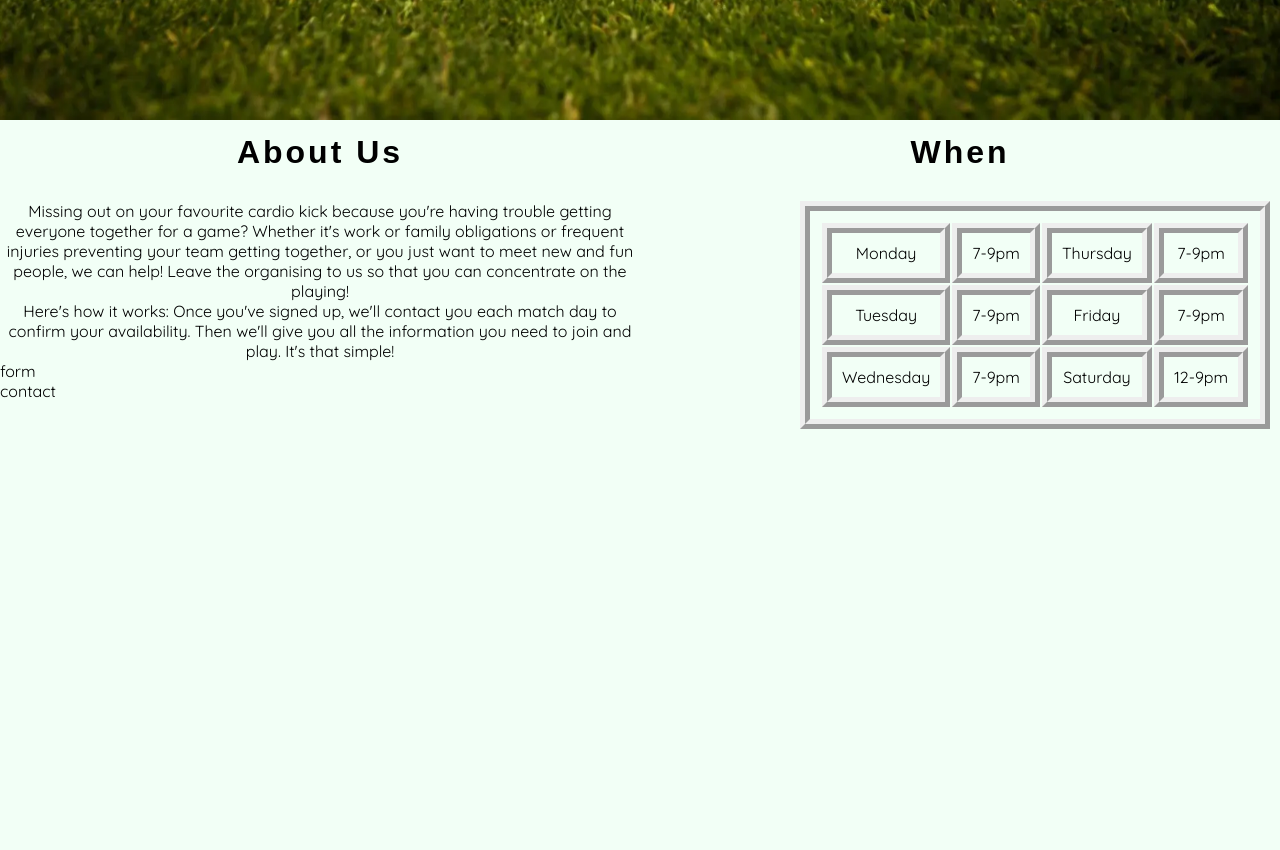
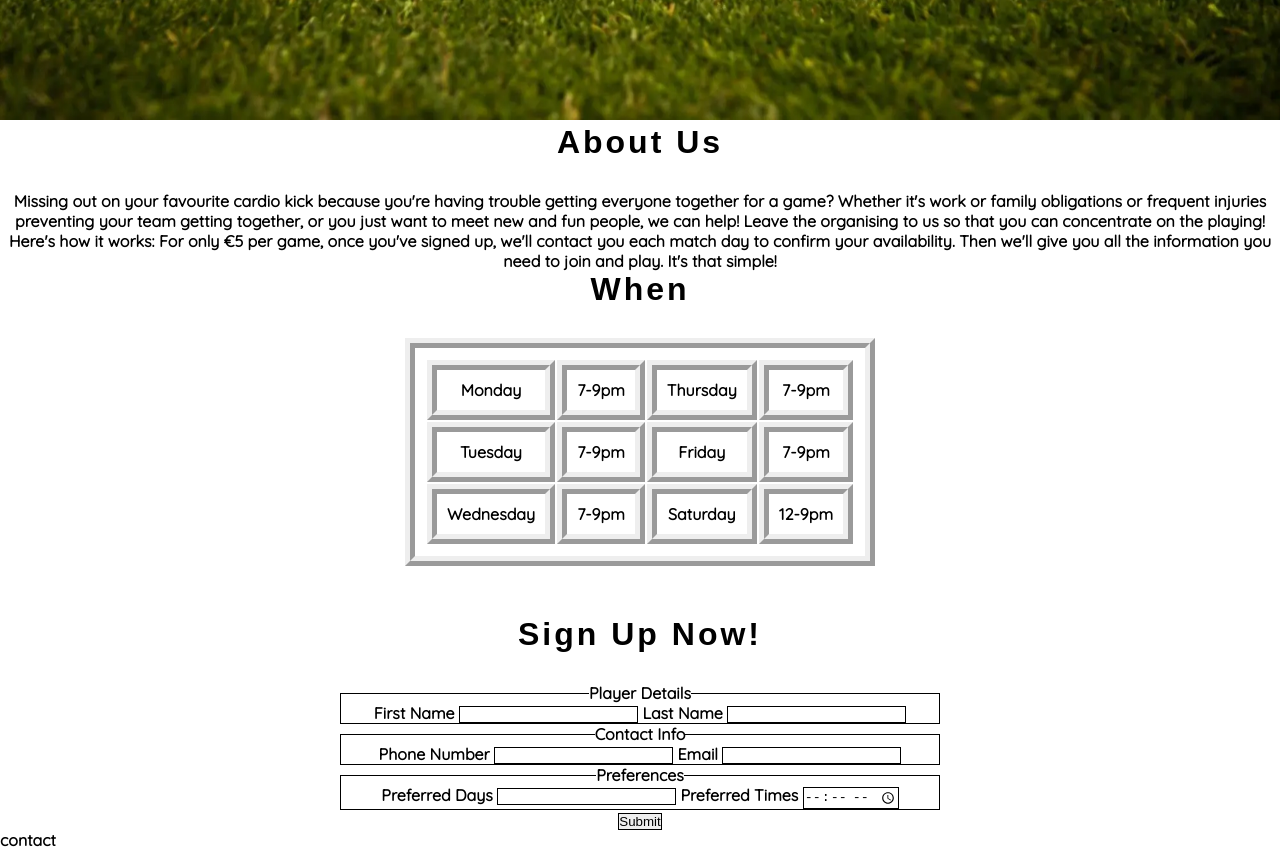
Before and after one commit to Ger-23/footy_friends, a plain HTML site: page index.html in a window 1280 px wide. Shown: the part 800-1650 px from the top of the page. Before the commit the page ends 1229 px from the top, so only its background shows below. Drawn offline with Linux system fonts and the light colour scheme; a web font is replaced by a local one.

Commit message:
add and style  Registration form

```diff
--- a/assets/css/style.css
+++ b/assets/css/style.css
@@ -1,15 +1,14 @@
 @import url('https://fonts.googleapis.com/css2?family=Quicksand&family=Rampart+One&display=swap');
 
 * {
-    margin: 0px;
+    margin: 0;
     padding: 0;
     border: none;
 }
 
 body {
     font-family: 'Quicksand', sans-serif;
-    font-weight: 300;
-    background-color: #f2fff6;
+    font-weight: 600;
 }
 
 /* title and headings */
@@ -60,25 +59,28 @@ img {
 
 /* Content */
 
-#section {
-    margin-top: 10px;
-    margin-bottom: 10px;
+
+#about {
+    display:block;
+    text-align: center;
 }
 
-#about {
+#about h1 {
     text-align: center;
-    width: 50%;
-    float: left;
+}
+
+#about p {
+    text-align: center;
 }
 
 #when {
+    display: block;
     text-align: center;
-    width: 50%;
-    float: right;
 }
 
 #timetable {
-    margin-left: 25%;
+    margin-left: auto;
+    margin-right: auto;
 }
 
 #timetable, tr, td {
@@ -87,7 +89,7 @@ img {
     margin-top: 30px;
 }
 
-#about h1 {
+#about h2 {
     font-size: 200%;
     margin-bottom: 30px;
 }
@@ -95,3 +97,30 @@ img {
 #when h2 {
     font-size: 200%;
 }
+
+#registration h2 {
+    font-size: 200%;
+    margin-bottom: 30px;
+    text-align: center;
+}
+
+/* Form Registration */
+
+
+#registration {
+    display: block;
+    text-align: center;
+}
+
+.form {
+    border: 1px solid;
+}
+
+#signup {
+    margin-top: 50px;
+}
+#form2 {
+    width: 600px;
+    margin-left: auto;
+    margin-right: auto;
+}
--- a/index.html
+++ b/index.html
@@ -14,11 +14,11 @@
 <body>
 
     <!--navigation-->
-
+    <header>
         <nav>
             <div id="navdiv">
+                <h1 id=title>Footy Friends</h1>
                 <ul>
-                <li id=title><a href="#">Footy Friends</a></li>
                     <li><a href="#">Contact</a></li>
                     <li><a href="#">Register</a></li>
                     <li><a href="#">About</a></li>
@@ -26,30 +26,74 @@
             </div>
         </nav>
 
-    <!--Header-->
-
-    <header>
         <img src="assets/images/pexel_pitch1.webp" alt="ball in front of goal on football pitch in stadium">
     </header>
 
     <!--Content-->
 
-    <section id="section">
-            <div id="about">
-                <h1>About Us</h1>
-                <p>Missing out on your favourite cardio kick because you're having trouble getting everyone together for a game? Whether it's work or family obligations or frequent injuries preventing your team getting together, or you just want to meet new and fun people, we can help! Leave the organising to us so that you can concentrate on the playing! <br> Here's how it works: Once you've signed up, we'll contact you each match day to confirm your availability. Then we'll give you all the information you need to join and play. It's that simple! </p>
-            </div>
+    <section id="about">
+        <h2>About Us</h2>
+        <p>Missing out on your favourite cardio kick because you're having trouble getting everyone together for a
+            game? Whether it's work or family obligations or frequent injuries preventing your team getting
+            together, or you just want to meet new and fun people, we can help! Leave the organising to us so that
+            you can concentrate on the playing! <br> Here's how it works: For only €5 per game, once you've signed up,
+            we'll contact you
+            each match day to confirm your availability. Then we'll give you all the information you need to join
+            and play. It's that simple! </p>
+    </section>
     <aside id="when">
         <h2>When</h2>
         <table id="timetable">
-                    <tr><td>Monday</td><td>7-9pm</td><td>Thursday</td><td>7-9pm</td></tr>
-                    <tr><td>Tuesday</td><td>7-9pm</td><td>Friday</td><td>7-9pm</td></tr>
-                    <tr><td>Wednesday</td><td>7-9pm</td><td>Saturday</td><td>12-9pm</td></tr>
+            <tr>
+                <td>Monday</td>
+                <td>7-9pm</td>
+                <td>Thursday</td>
+                <td>7-9pm</td>
+            </tr>
+            <tr>
+                <td>Tuesday</td>
+                <td>7-9pm</td>
+                <td>Friday</td>
+                <td>7-9pm</td>
+            </tr>
+            <tr>
+                <td>Wednesday</td>
+                <td>7-9pm</td>
+                <td>Saturday</td>
+                <td>12-9pm</td>
+            </tr>
         </table>
     </aside>
-    </section>
-    <section>form</section>
+
+    <!--Registration-->
+
+    <div id="registration">
+        <h2 id="signup">Sign Up Now!</h2>
+        <form id="form2" action="https://formdump.codeinstitute.net/" method="POST">
+            <fieldset class="form">
+                <legend>Player Details</legend>
+            <label for="fname">First Name</label>
+            <input class="form" type="text" required>
+            <label for="lname">Last Name</label>
+            <input class="form" type="text" required>
+            </fieldset>
+            <fieldset class="form" >
+                <legend>Contact Info</legend>
+            <label for="pnumber">Phone Number</label>
+            <input class="form" type="number" required>
+            <label for="email">Email</label>
+            <input class="form" type="email" required>
+            </fieldset>
+            <fieldset class="form" >
+                <legend>Preferences</legend>
+            <label for="pdays">Preferred Days</label>
+            <input class="form" type="text" required>
+            <label for="ptimes">Preferred Times</label>
+            <input class="form" type="time" required>
+            </fieldset>
+            <input class="form" type="submit">
+        </form>
+    </div>
+
     <footer>contact</footer>
 </body>
-
-</html>
```
Lines whose indentation alone changed are shown as unchanged.
